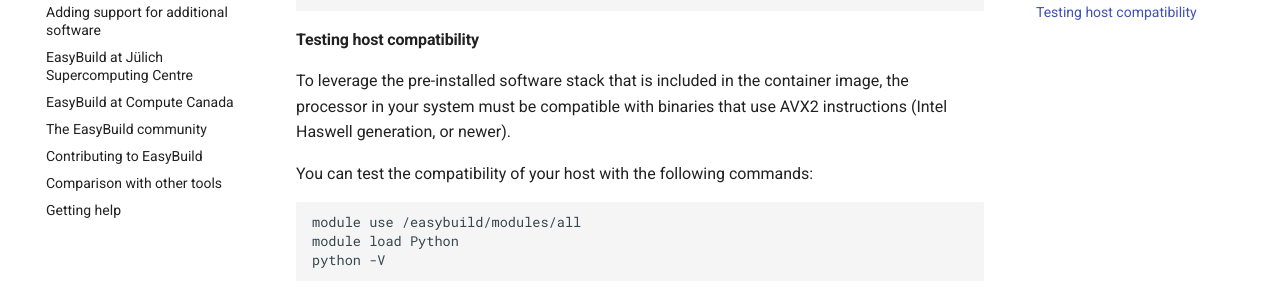
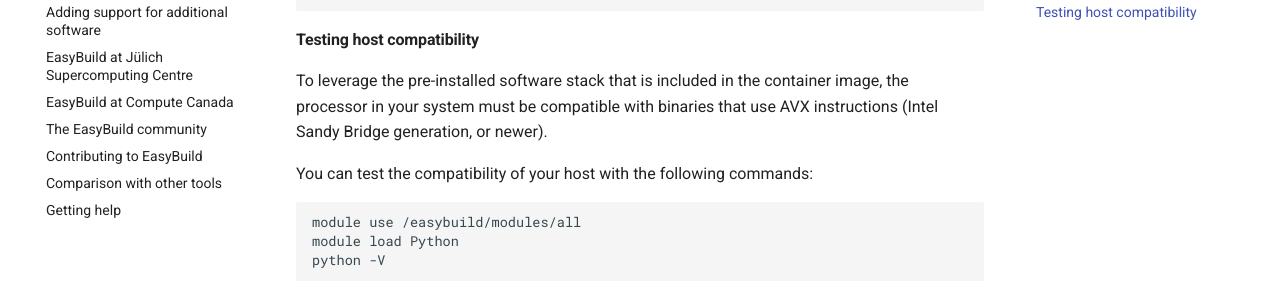
Before and after one commit to easybuilders/easybuild-tutorial, an MkDocs documentation site: the page built from docs/practical_information/README.md, in a window 1280 px wide and 900 px high, scrolled down 4413 px. Shown: the part 330-619 px from the top of the window. Built offline with MkDocs 1.6.1 and Material for MkDocs 9.7.7, drawn with Linux system fonts in a browser that asks for light colours; some of the changed text lies outside the part shown.

Commit message:
fix more references to AVX2 -> AVX, add link to AVX Wikipedia page

```diff
--- a/docs/practical_information/README.md
+++ b/docs/practical_information/README.md
@@ -44,7 +44,7 @@
 *(only relevant if you are* ***not*** *using AWS Cloud9)*
 
 * having Docker or Singularity installed
-* a system with a processor supporting the AVX instruction set. AVX is supported by Intel Ivy Bridge or AMD Bulldozer (both released in 2011) and onwards.
+* a system with a processor supporting the [AVX instruction set](https://en.wikipedia.org/wiki/Advanced_Vector_Extensions). AVX is supported by Intel Sandy Bridge or AMD Bulldozer (both released in 2011) and onwards.
 
 If you are in doubt about your systems compatibility, see [Testing host compatibility](#testing-host-compatibility) at the end of this document.
 
@@ -228,8 +228,8 @@
 #### Testing host compatibility
 
 To leverage the pre-installed software stack that is included in the container image,
-the processor in your system must be compatible with binaries that use AVX2 instructions
-(Intel Haswell generation, or newer).
+the processor in your system must be compatible with binaries that use AVX instructions
+(Intel Sandy Bridge generation, or newer).
 
 You can test the compatibility of your host with the following commands:
 
```
